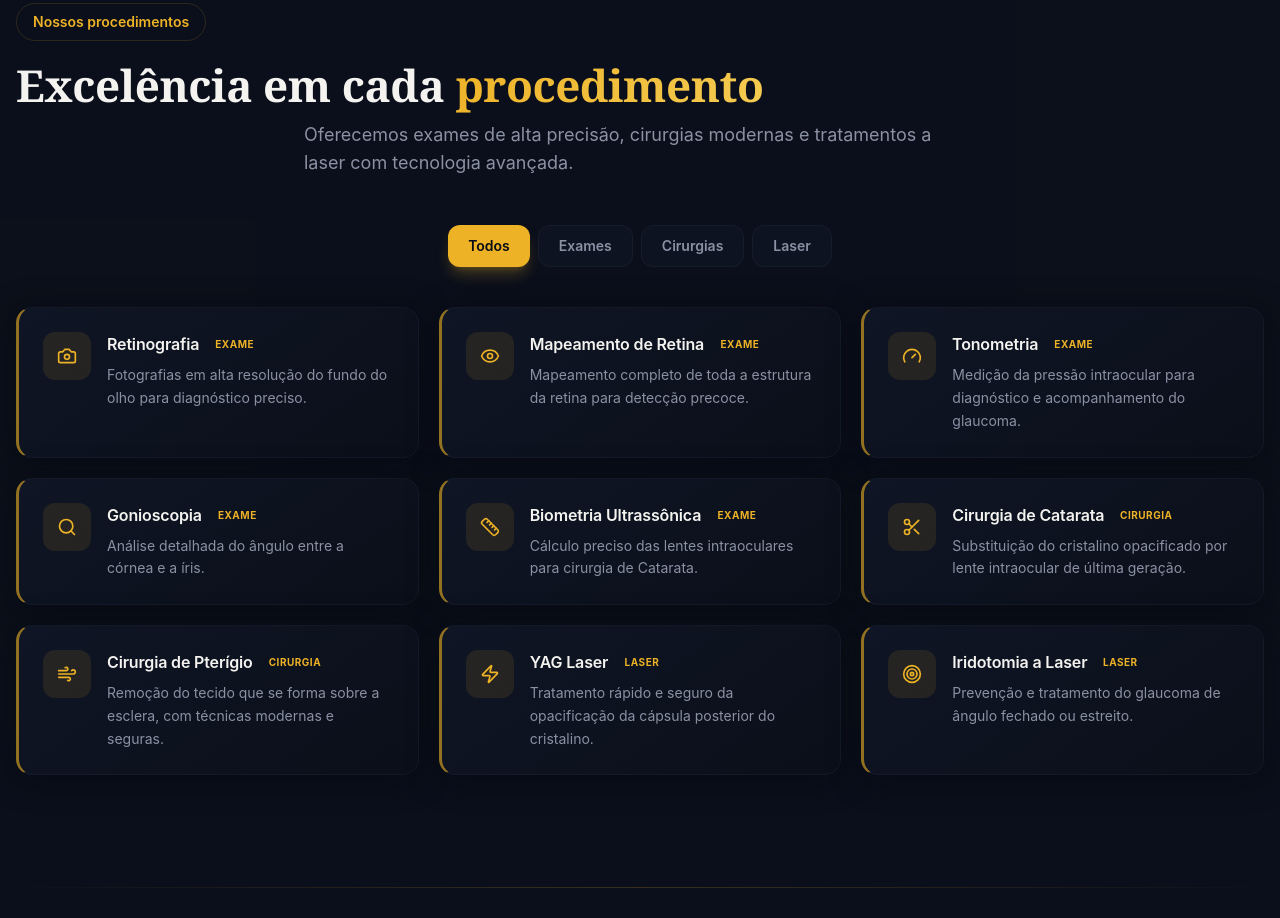
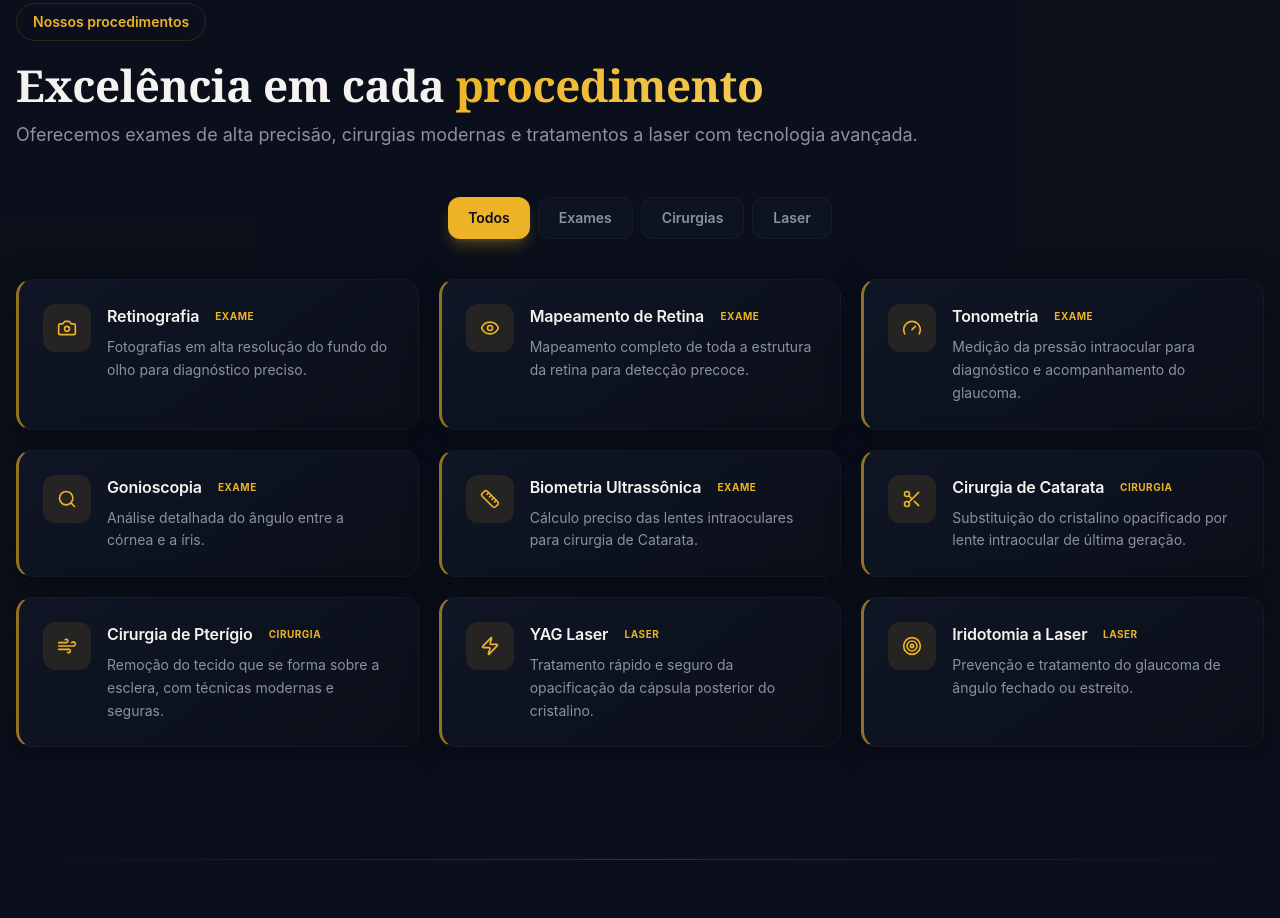
Before and after one commit to Drmachado0/juliano-agendar-vista, a React (Vite) app: page / in a window 1280 px wide. Shown: the part 1560-2478 px from the top of the page. Built offline with nearby package versions, Linux system fonts and the light colour scheme; no server answers; the database is empty; the HTML template or start-up script is replaced by a standard one.

Commit message:
Preceding changes

```diff
--- a/src/components/ProceduresSection.tsx
+++ b/src/components/ProceduresSection.tsx
@@ -54,7 +54,7 @@ const ProceduresSection = () => {
           <h2 className="text-3xl md:text-4xl lg:text-[2.75rem] font-bold text-foreground mb-4">
             Excelência em cada <span className="gradient-text">procedimento</span>
           </h2>
-          <p className="text-muted-foreground max-w-2xl mx-auto text-lg">
+          <p className="text-muted-foreground max-w-2xl lg:max-w-none text-lg">
             Oferecemos exames de alta precisão, cirurgias modernas e tratamentos a laser com tecnologia avançada.
           </p>
         </div>
```
